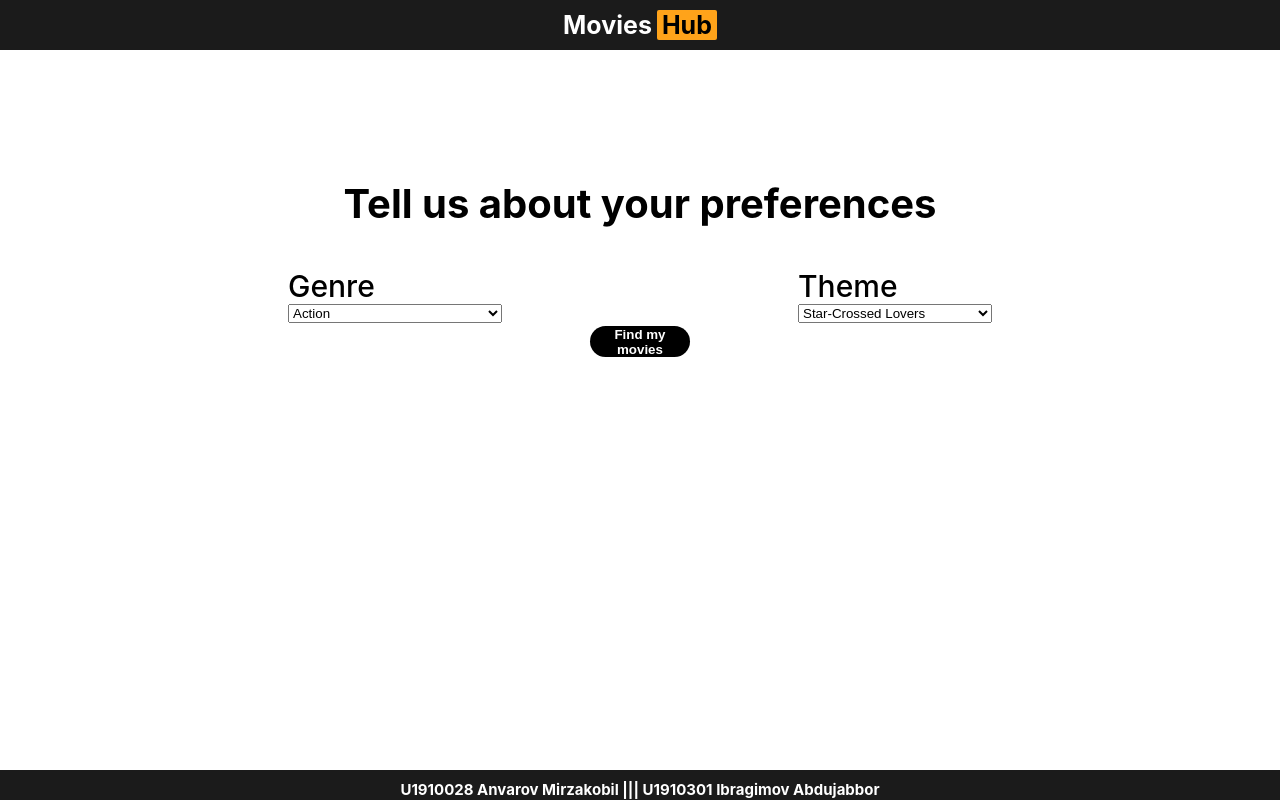
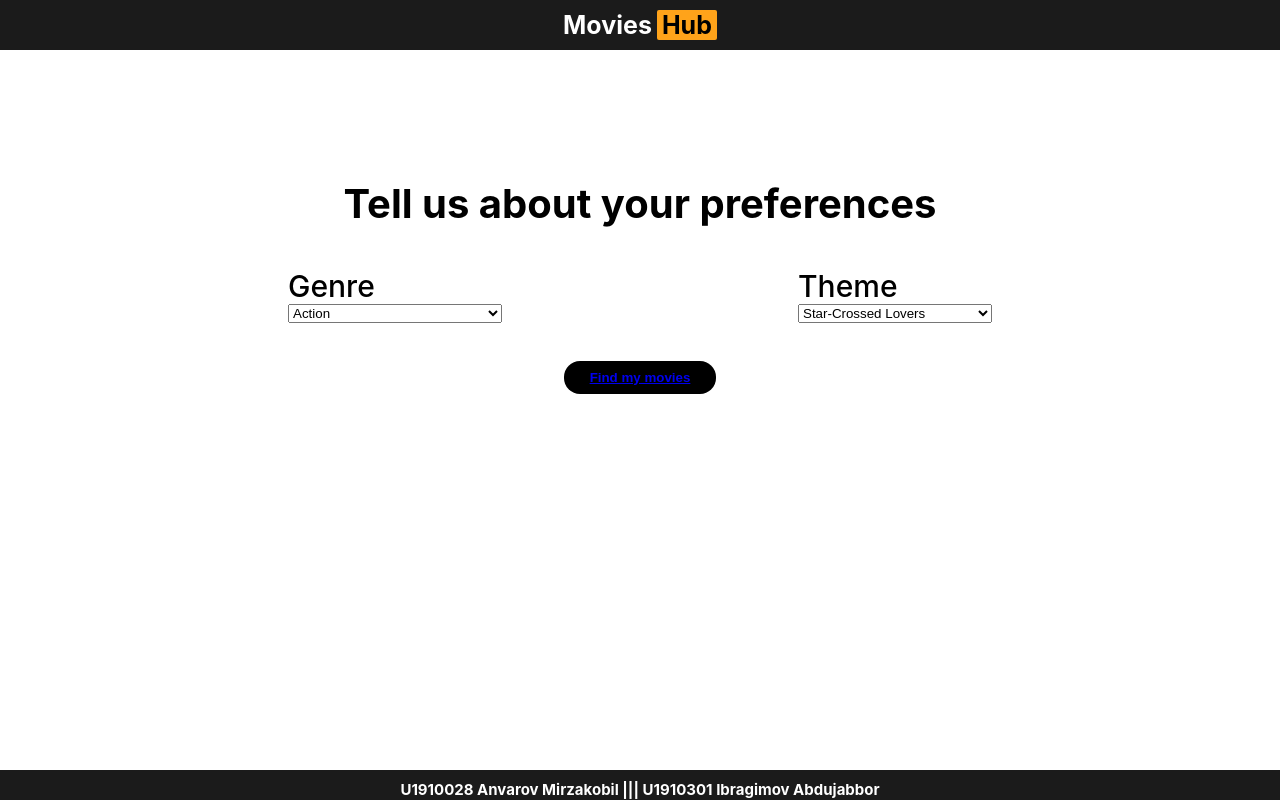
Before and after one commit to renewss/ds-movies, a React (Create React App) app: page / in a window 1280 px wide. Built offline with nearby package versions, Linux system fonts and the light colour scheme.

Commit message:
add link go button

```diff
--- a/src/index.css
+++ b/src/index.css
@@ -66,7 +66,7 @@ h1 {
 .theme {
     margin-left: 10px;
 }
-.findmov{
+.findmov {
     margin-top: 3%;
     background-color: #000;
     color: #fff;
@@ -76,8 +76,8 @@ h1 {
     border-radius: 1rem;
     font-weight: 600;
 }
-.findmov:hover{
+.findmov:hover {
     background-color: #ffa31a;
     cursor: pointer;
-  color:#000;
+    color: #000;
 }
--- a/src/pages/Intro.js
+++ b/src/pages/Intro.js
@@ -14,10 +14,9 @@ export default function Intro() {
                 <Select label="Theme" options={themes} />
             </div>
 
-            <Link to="/search">
-                <button className="findmov">Find my movies</button>
-            </Link>
-
+            <button className="findmov">
+                <Link to="/search">Find my movies </Link>
+            </button>
         </div>
     );
 }
```
Lines whose indentation alone changed are shown as unchanged.
